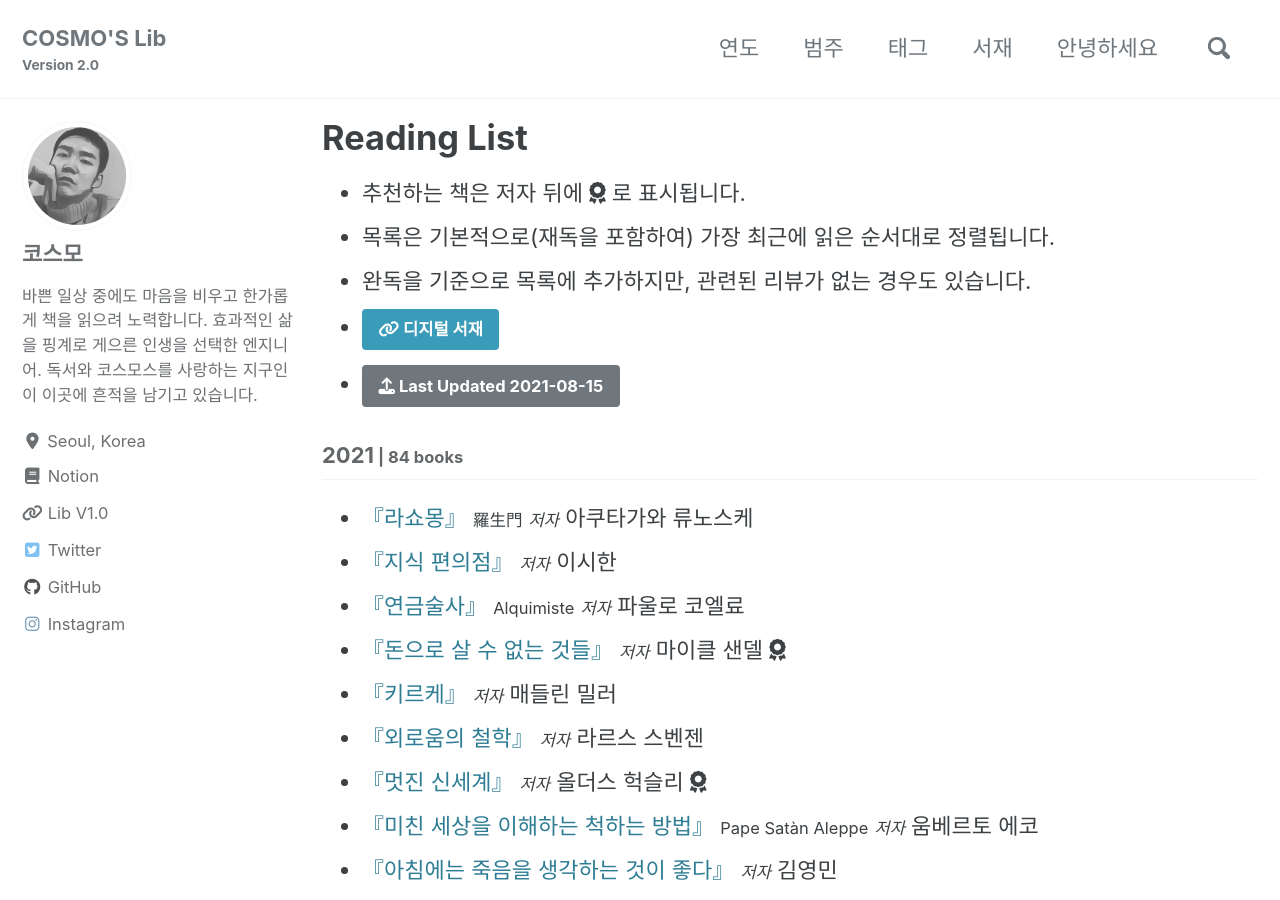
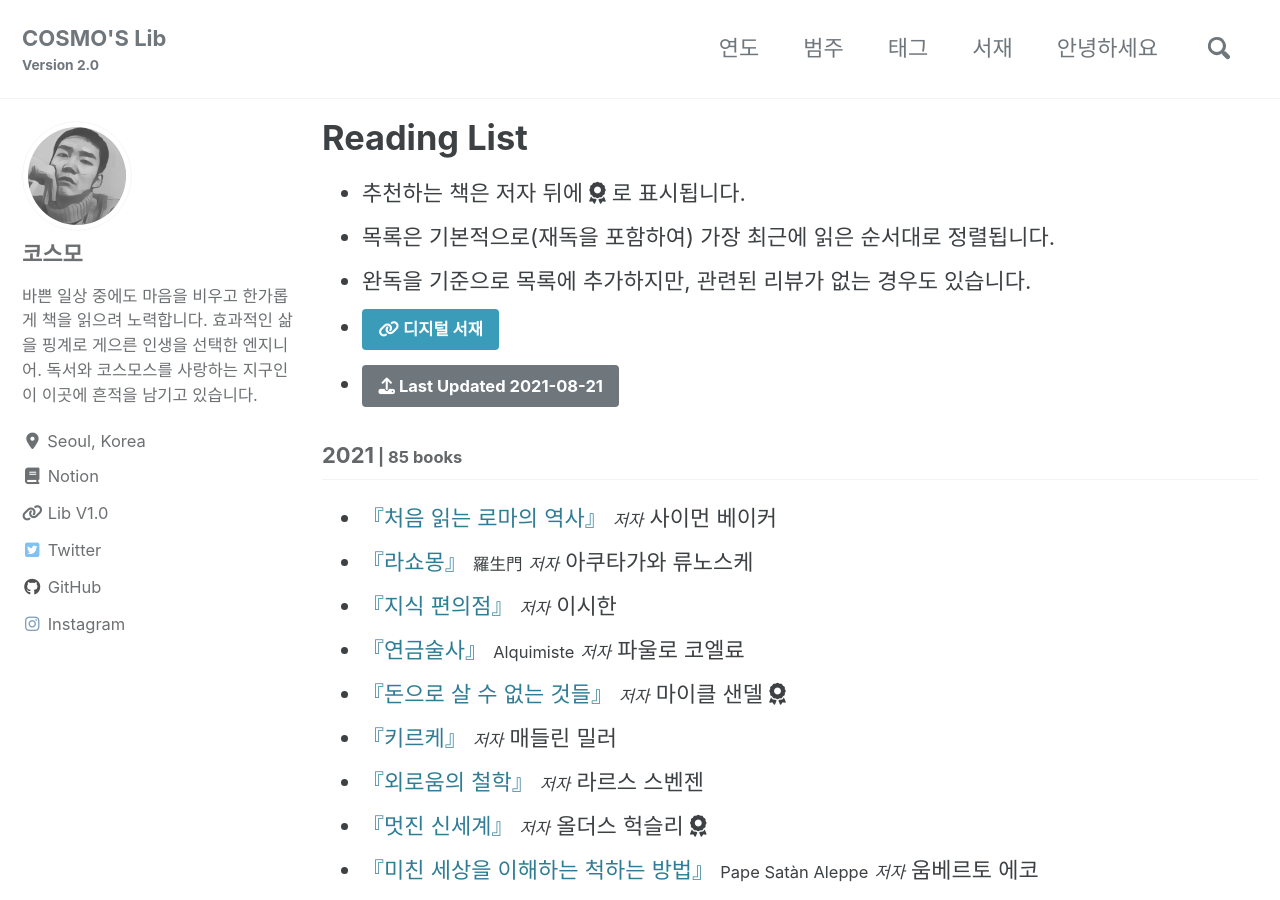
Before and after one commit to deftone2000/cosmo-s-archive, a Jekyll site: the page built from _pages/reading-list.html, in a window 1280 px wide and 900 px high. Built offline with Jekyll 4.4.1, drawn with Linux system fonts in a browser that asks for light colours; cached includes are drawn as plain includes; nearby versions of some CDN libraries; comment, search, counter and statistics services are not loaded; a style sheet for code colours, icons or effects is not loaded.

Commit message:
no message

```diff
--- a/_data/reading.yml
+++ b/_data/reading.yml
@@ -1,8 +1,18 @@
-lastupdate: 2021-08-15
+lastupdate: 2021-08-21
 
 list:
   - year: "2021"
     books:
+
+      - title: "처음 읽는 로마의 역사"
+        ori_title:
+        author: 사이먼 베이커
+        post_title:
+        cover:
+        trans: 김병화
+        pub:
+        pub_info:
+        post_link:
 
       - title: "라쇼몽"
         ori_title: 羅生門
```
